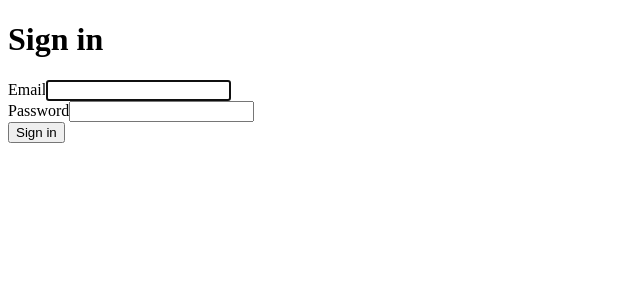
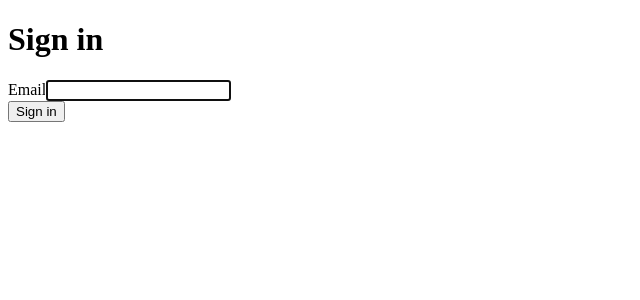
Before and after one commit to starain31/murmur, a Nuxt app in the folder client/: page /login in a window 1280 px wide. Shown: the top 300 px of the page, without its empty margins (0-640 px from the left). Built offline with nearby package versions, Linux system fonts and the light colour scheme.

Commit message:
Change login form to take only user-name.

```diff
--- a/client/pages/login.vue
+++ b/client/pages/login.vue
@@ -3,13 +3,9 @@
     <h1>Sign in</h1>
     <section>
       <label for="email">Email</label>
-      <input id="email" name="email" type="email" autocomplete="username" required autofocus
+      <input id="email" name="email" type="text" autocomplete="username" required autofocus
              v-model="email"
       >
-    </section>
-    <section>
-      <label for="password">Password</label>
-      <input id="password" name="password" type="password" autocomplete="new-password" required>
     </section>
     <button id="sign-in" @click="handle_sign_in">Sign in</button>
   </form>
```
